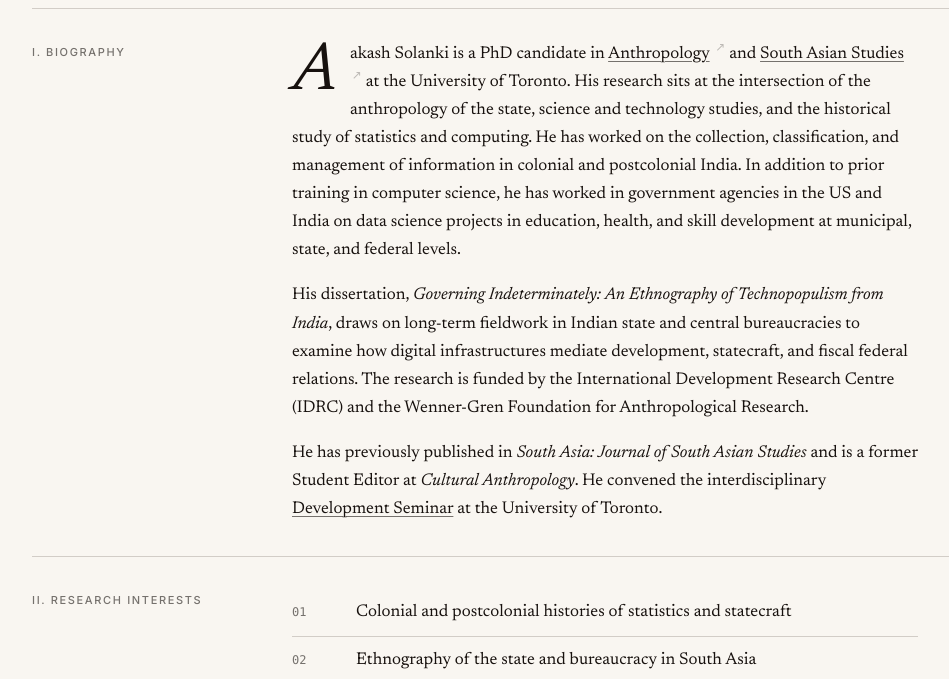
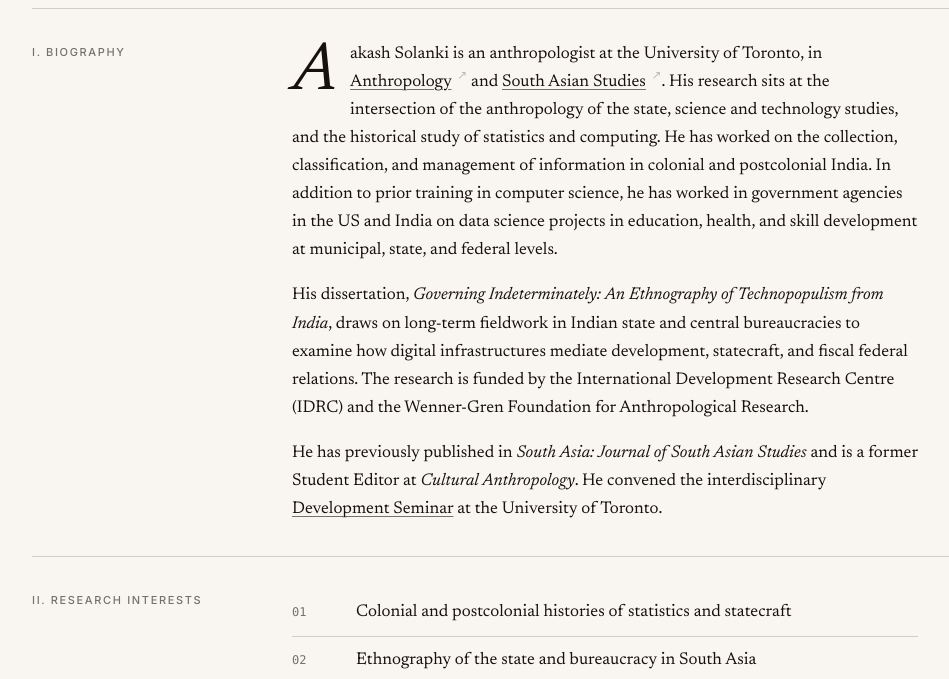
Before and after one commit to skishchampi/skishchampi.github.io, a Jekyll site: the page built from index.md, in a window 1280 px wide and 900 px high, scrolled down 364 px, cut to the strip 221-900 px from the top of the window. Shown: the whole strip, without its empty margins (52-1001 px from the left). Built offline with Jekyll 4.4.1, drawn with Linux system fonts in a browser that asks for light colours; some web fonts are replaced.

Commit message:
content: reframe bio lead to 'is an anthropologist' (#114)
Match canonical bio (jobs/notre-dame-kellogg). Drop PhD-candidate
label from the Biography lead; keep department links intact.

Co-authored-by: skishchampi <996985+skishchampi@users.noreply.github.com>
Co-authored-by: Claude Opus 4.8 <noreply@anthropic.com>

```diff
--- a/index.md
+++ b/index.md
@@ -17,7 +17,7 @@ layout: default
 <div class="block">
   <h2 class="label">I. Biography</h2>
   <div class="body">
-    <p>Aakash Solanki is a PhD candidate in <a target="_blank" rel="noopener noreferrer" href="https://www.anthropology.utoronto.ca/people/directories/graduate-students/aakash-solanki">Anthropology</a> <sup class="archive-link"><a target="_blank" rel="noopener noreferrer" href="https://web.archive.org/web/2/https://www.anthropology.utoronto.ca/people/directories/graduate-students/aakash-solanki" aria-label="Wayback Machine archived copy">↗</a></sup> and <a target="_blank" rel="noopener noreferrer" href="https://munkschool.utoronto.ca/ai/centre-south-asian-studies">South Asian Studies</a> <sup class="archive-link"><a target="_blank" rel="noopener noreferrer" href="https://web.archive.org/web/2/https://munkschool.utoronto.ca/ai/centre-south-asian-studies" aria-label="Wayback Machine archived copy">↗</a></sup> at the University of Toronto. His research sits at the intersection of the anthropology of the state, science and technology studies, and the historical study of statistics and computing. He has worked on the collection, classification, and management of information in colonial and postcolonial India. In addition to prior training in computer science, he has worked in government agencies in the US and India on data science projects in education, health, and skill development at municipal, state, and federal levels.</p>
+    <p>Aakash Solanki is an anthropologist at the University of Toronto, in <a target="_blank" rel="noopener noreferrer" href="https://www.anthropology.utoronto.ca/people/directories/graduate-students/aakash-solanki">Anthropology</a> <sup class="archive-link"><a target="_blank" rel="noopener noreferrer" href="https://web.archive.org/web/2/https://www.anthropology.utoronto.ca/people/directories/graduate-students/aakash-solanki" aria-label="Wayback Machine archived copy">↗</a></sup> and <a target="_blank" rel="noopener noreferrer" href="https://munkschool.utoronto.ca/ai/centre-south-asian-studies">South Asian Studies</a> <sup class="archive-link"><a target="_blank" rel="noopener noreferrer" href="https://web.archive.org/web/2/https://munkschool.utoronto.ca/ai/centre-south-asian-studies" aria-label="Wayback Machine archived copy">↗</a></sup>. His research sits at the intersection of the anthropology of the state, science and technology studies, and the historical study of statistics and computing. He has worked on the collection, classification, and management of information in colonial and postcolonial India. In addition to prior training in computer science, he has worked in government agencies in the US and India on data science projects in education, health, and skill development at municipal, state, and federal levels.</p>
     <p>His dissertation, <em>Governing Indeterminately: An Ethnography of Technopopulism from India</em>, draws on long-term fieldwork in Indian state and central bureaucracies to examine how digital infrastructures mediate development, statecraft, and fiscal federal relations. The research is funded by the International Development Research Centre (IDRC) and the Wenner-Gren Foundation for Anthropological Research.</p>
     <p>He has previously published in <em>South Asia: Journal of South Asian Studies</em> and is a former Student Editor at <em>Cultural Anthropology</em>. He convened the interdisciplinary <a href="/utdevsem/">Development Seminar</a> at the University of Toronto.</p>
   </div>
```
